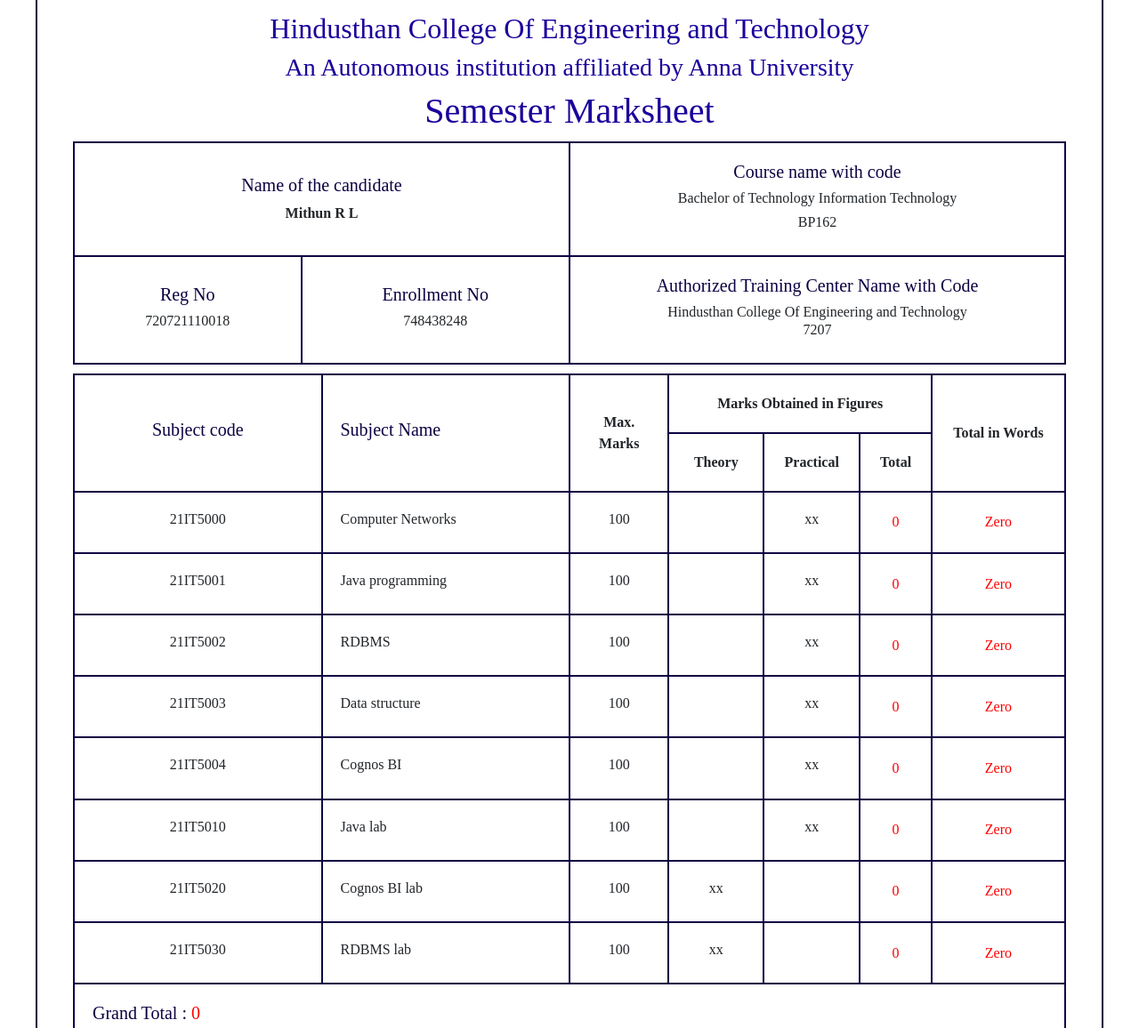
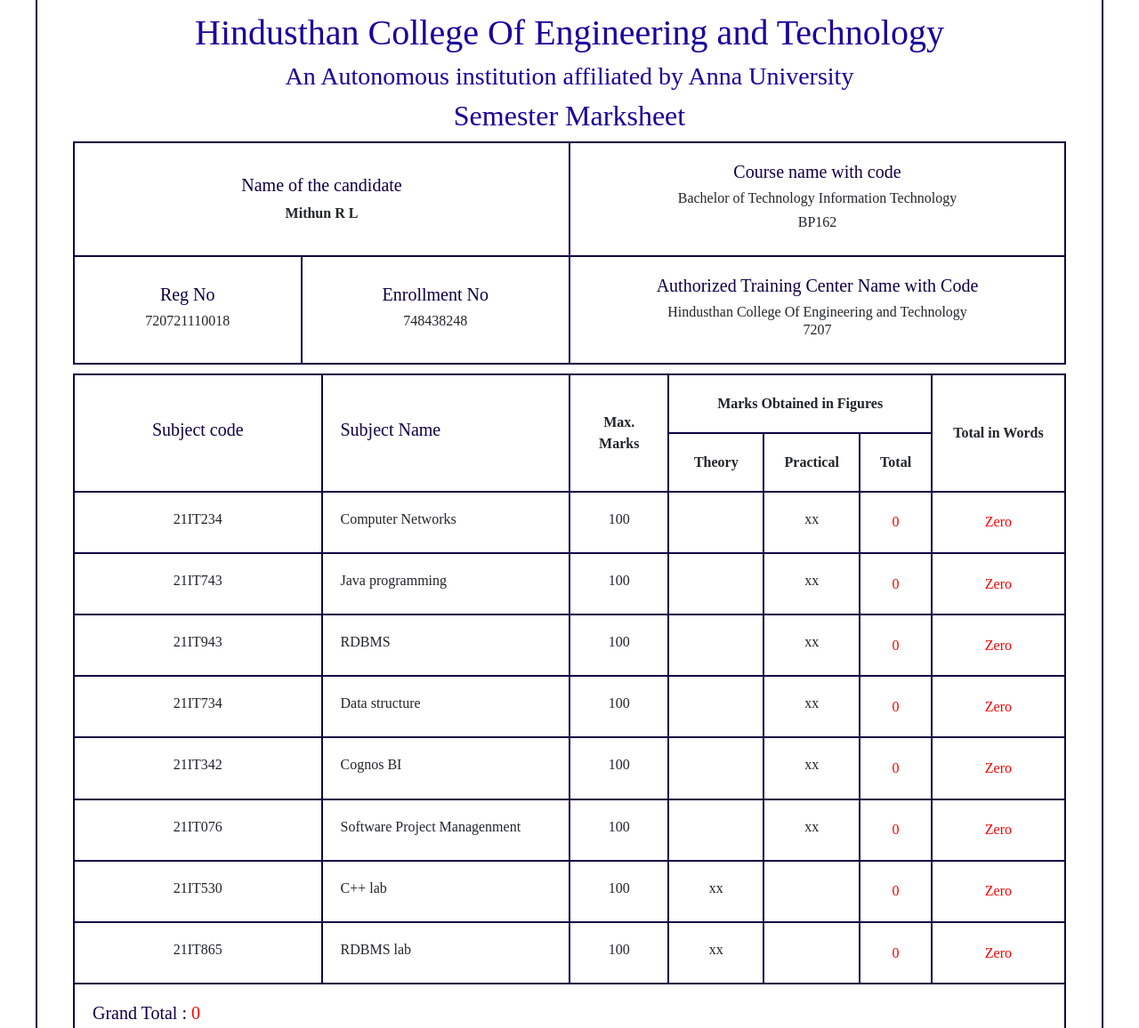
Before and after one commit to Mithun636/Marksheet, a plain HTML site: page index.html in a window 1280 px wide. Shown: the part 225-1381 px from the top of the page at 89% size. Drawn offline with nearby package versions, Linux system fonts and the light colour scheme.

Commit message:
Update index.html

```diff
--- a/index.html
+++ b/index.html
@@ -18,9 +18,9 @@
             <li><img src="Screenshot 2024-08-01 150836.png" alt="Qr Code" class="qr"></li>
         </ul>
     </header>
-    <h2>Hindusthan College Of Engineering and Technology</h2>
+    <h1>Hindusthan College Of Engineering and Technology</h1>
     <h3>An Autonomous institution affiliated by Anna University</h3>
-    <h1>Semester Marksheet</h1>
+    <h2>Semester Marksheet</h2>
     <table style="margin: 10px 0px;">
         <tr>
             <th colspan="2" style="width: 50%;"> <h5>Name of the candidate </h5>Mithun R L</th>
@@ -52,7 +52,7 @@
         </thead>
         <tbody>
             <tr>
-                <td><h6>21IT5000</h6></td>
+                <td><h6>21IT234</h6></td>
                 <td style="text-align: left;"><h6>Computer Networks</h6></td>
                 <td><h6>100</h6></td>
                 <td><input type="number" id="theory1" class="theory"></td>
@@ -61,7 +61,7 @@
                 <td><span id="words1" class="words"></span></td>
             </tr>
             <tr>
-                <td><h6>21IT5001</h6></td>
+                <td><h6>21IT743</h6></td>
                 <td style="text-align: left;"><h6>Java programming</h6></td>
                 <td><h6>100</h6></td>
                 <td><input type="number" id="theory2" class="theory"></td>
@@ -70,7 +70,7 @@
                 <td><span id="words2" class="words"></span></td>
             </tr>
             <tr>
-                <td><h6>21IT5002</h6></td>
+                <td><h6>21IT943</h6></td>
                 <td style="text-align: left;"><h6>RDBMS</h6></td>
                 <td><h6>100</h6></td>
                 <td><input type="number" id="theory3" class="theory"></td>
@@ -79,7 +79,7 @@
                 <td><span id="words3" class="words"></span></td>
             </tr>
             <tr>
-                <td><h6>21IT5003</h6></td>
+                <td><h6>21IT734</h6></td>
                 <td style="text-align: left;"><h6>Data structure</h6></td>
                 <td><h6>100</h6></td>
                 <td><input type="number" id="theory4" class="theory"></td>
@@ -88,7 +88,7 @@
                 <td><span id="words4" class="words"></span></td>
             </tr>
             <tr>
-                <td><h6>21IT5004</h6></td>
+                <td><h6>21IT342</h6></td>
                 <td style="text-align: left;"><h6>Cognos BI</h6></td>
                 <td><h6>100</h6></td>
                 <td><input type="number" id="theory5" class="theory"></td>
@@ -97,8 +97,8 @@
                 <td><span id="words5" class="words"></span></td>
             </tr>
             <tr>
-                <td><h6>21IT5010</h6></td>
-                <td style="text-align: left;"><h6>Java lab</h6></td>
+                <td><h6>21IT076</h6></td>
+                <td style="text-align: left;"><h6>Software Project Managenment</h6></td>
                 <td><h6>100</h6></td>
                 <td><input type="number" id="theory6" class="theory"></td>
                 <td><h6>xx</h6></td>
@@ -106,8 +106,8 @@
                 <td><span id="words6" class="words"></span></td>
             </tr>
             <tr>
-                <td><h6>21IT5020</h6></td>
-                <td style="text-align: left;"><h6>Cognos BI lab</h6></td>
+                <td><h6>21IT530</h6></td>
+                <td style="text-align: left;"><h6>C++ lab</h6></td>
                 <td><h6>100</h6></td>
                 <td><h6>xx</h6></td>
                 <td><input type="number" id="theory7" class="theory"></td>
@@ -115,7 +115,7 @@
                 <td><span id="words7" class="words"></span></td>
             </tr>
             <tr>
-                <td><h6>21IT5030</h6></td>
+                <td><h6>21IT865</h6></td>
                 <td style="text-align: left;"><h6>RDBMS lab</h6></td>
                 <td><h6>100</h6></td>
                 <td><h6>xx</h6></td>
```
